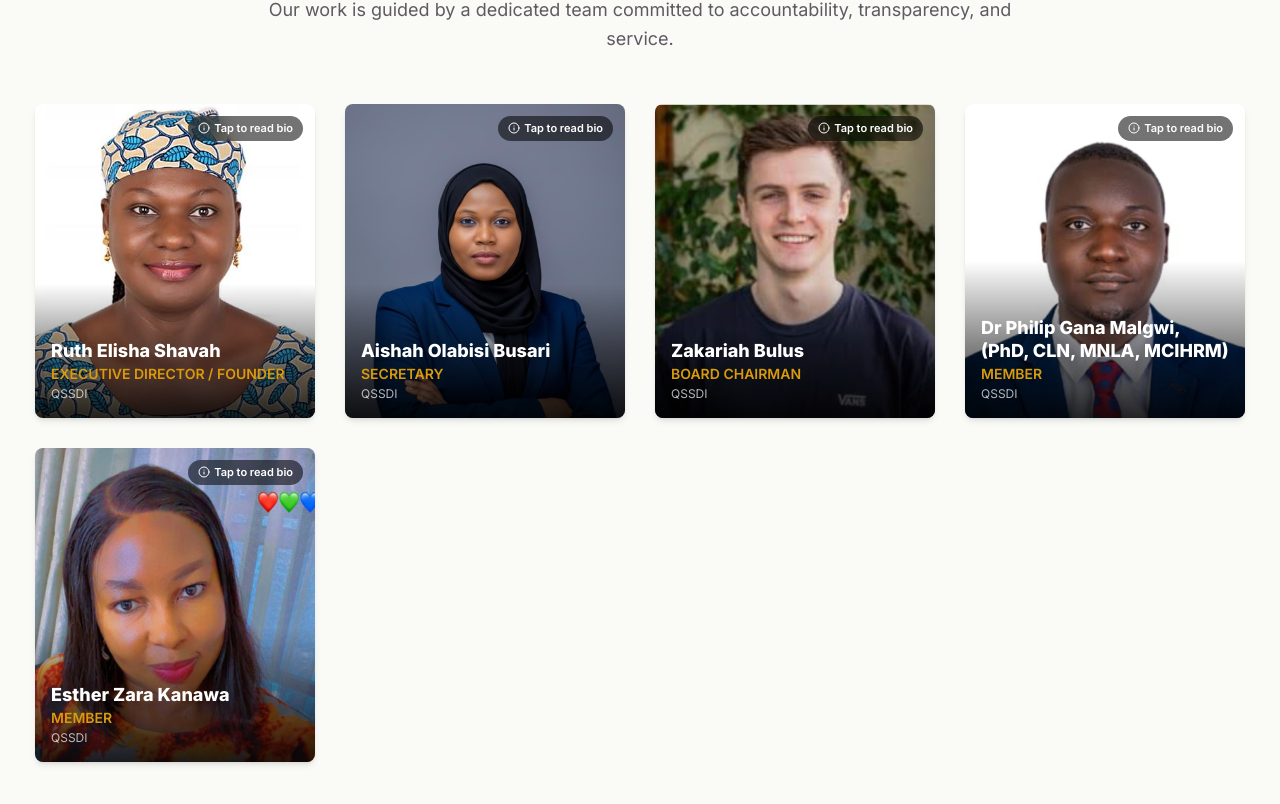
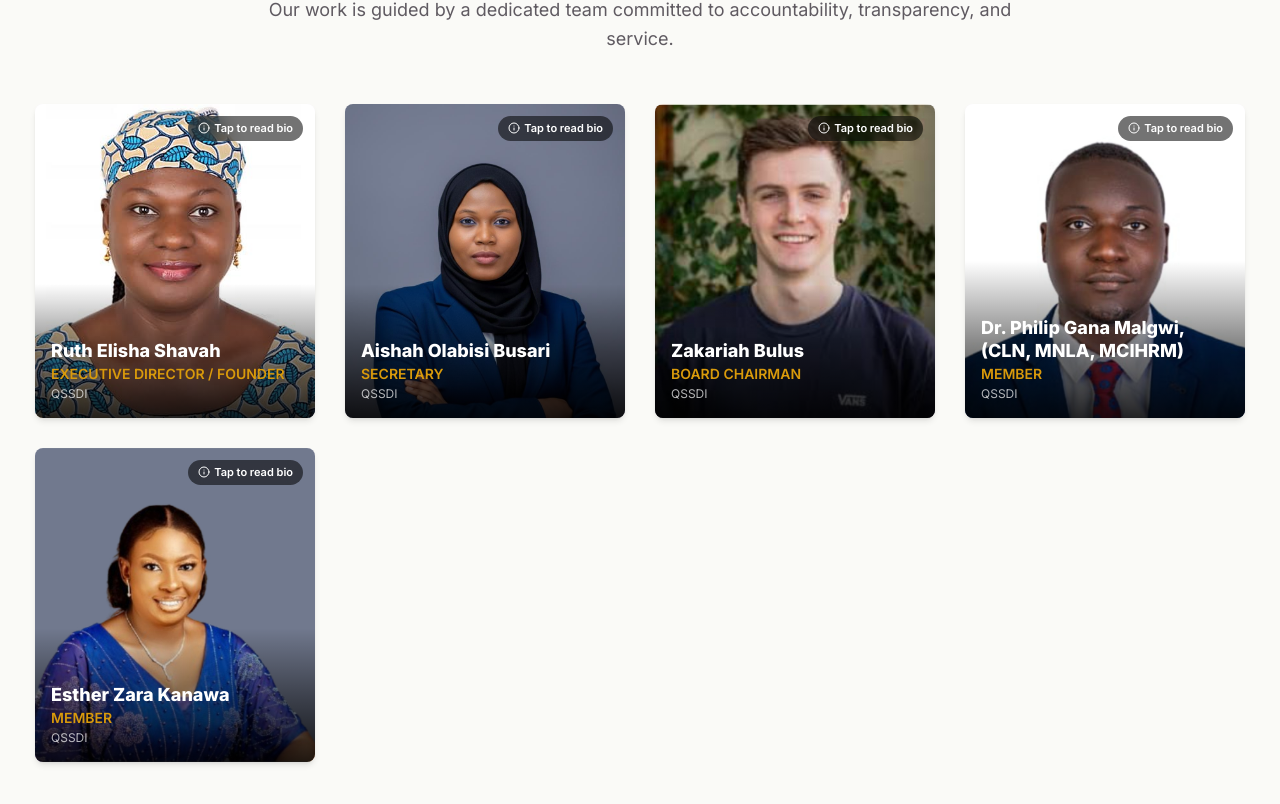
Before and after one commit to IbrahimMalgwi/thegiver, a React (Vite) app: page / in a window 1280 px wide. Shown: the part 6005-6809 px from the top of the page. Built offline with nearby package versions, Linux system fonts and the light colour scheme.

Commit message:
Updated profile

```diff
--- a/src/data/content.ts
+++ b/src/data/content.ts
@@ -239,7 +239,7 @@ export const leadershipRoles: LeaderRole[] = [
   },
   {
     role: 'Member',
-    name: 'Dr Philip Gana Malgwi, (PhD, CLN, MNLA, MCIHRM)',
+    name: 'Dr. Philip Gana Malgwi, (CLN, MNLA, MCIHRM)',
     description: 'Oversees strategy and represents the NGO publicly.',
     bio: 'Dr Philip Gana Malgwi is a Librarian, Lecturer, Researcher, Author, and Development Professional with professional experience spanning library and information science, programme management, human resources, organisational development, learning and development, and institutional capacity strengthening.\n' +
         'He holds a PhD in Library and Information Science, with specialisation in Information Science, and is a Chartered Librarian in Nigeria (CLN), Member of the Nigerian Library Association (MNLA), and Member of the Chartered Institute of Human Resource Management (MCIHRM). He is currently a Lecturer, combining academic responsibilities with continued engagement in professional, organisational, and development-oriented initiatives.\n' +
```
Also changed, not shown: public/board/Esther.jpg.
